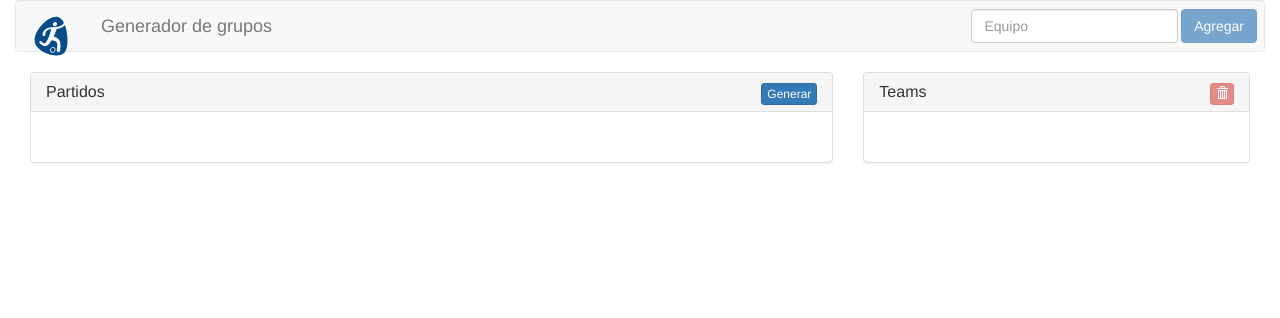
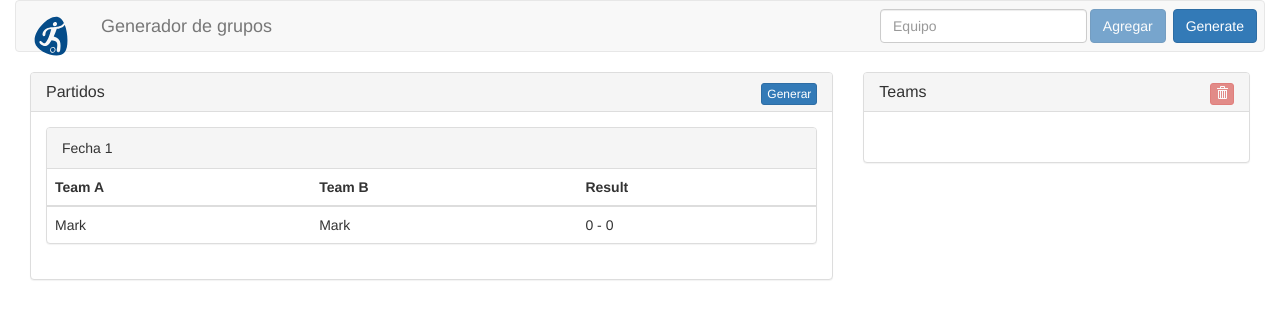
Before and after one commit to nsaid26/robin-tournament, an Angular app: page / in a window 1280 px wide. Shown: the top 318 px of the page. Built offline with nearby package versions, Linux system fonts and the light colour scheme.

Commit message:
Add matchList Component Add round-robin algorithm

```diff
--- a/src/app/app.component.html
+++ b/src/app/app.component.html
@@ -15,11 +15,17 @@
                style="margin-right: 0.2em;" />
       </div>
       <button type="button"
-              (click)="AddTeam(name.value)"
+              (click)="addTeam(name.value)"
               [disabled]="!team"
               class="btn btn-primary"
               style="margin-right: 0.5em">
         Agregar
+      </button>
+      <button type="button"
+              (click)="generateMatches()"
+              class="btn btn-primary"
+              style="margin-right: 0.5em">
+        Generate
       </button>
     </div>
   </nav>
--- a/src/app/app.component.ts
+++ b/src/app/app.component.ts
@@ -1,5 +1,6 @@
 import { Component, OnInit } from '@angular/core';
 import { Match } from './match.model';
+import { MatchDate } from './match-date.model';
 
 @Component({
   selector: 'app-root',
@@ -9,19 +10,44 @@ import { Match } from './match.model';
 export class AppComponent {
   team: string = '';
   teams: string[] = [];
-  matchs: Match[] = [];
+  dates: MatchDate[] = [];
 
-  AddTeam(name: string) {
+  addTeam(name: string) {
     this.teams.push(name);
     this.team = null;
   };
+
   onDelete(name: string): void {
     const index = this.teams.indexOf(name, 0);
     if (index > -1) {
       this.teams.splice(index, 1);
     }
   }
-  teamExist() {
-    return this.teams.indexOf(this.team) > -1;
+
+  generateMatches() {
+    let n = this.teams.length;
+    let rs = [];
+    let ps = this.teams.slice();
+
+    if (n % 2 === 1) {
+      ps.push("-1");
+      n += 1;
+    }
+    for (var j = 0; j < n - 1; j += 1) {
+      rs[j] = [];
+      for (var i = 0; i < n / 2; i += 1) {
+        if (ps[i] !== '-1' && ps[n - 1 - i] !== '-1') {
+          rs[j].push([ps[i], ps[n - 1 - i]]);
+        }
+      }
+      ps.splice(1, 0, ps.pop());
+    }
+    for (var d of rs) {
+      let date = new MatchDate();
+      for (var m of d)
+        date.matches.push(new Match(m[0], m[1]));
+      this.dates.push(date);
+    }
+    console.log(this.dates);
   }
 }
--- /dev/null
+++ b/src/app/match-date.model.ts
@@ -0,0 +1,6 @@
+import { Match } from "./match.model";
+
+export class MatchDate {
+  date: Date;
+  matches: Match[] = [];
+}
--- a/src/app/match-list/match-list.component.html
+++ b/src/app/match-list/match-list.component.html
@@ -8,7 +8,24 @@
     <h4 class="panel-title">Partidos</h4>
   </div>
   <div class="panel-body">
-    <div class="list-group">
+    <div class="panel panel-default">
+      <div class="panel-heading">Fecha 1</div>
+      <table class="table">
+        <thead>
+          <tr>
+            <th>Team A</th>
+            <th>Team B</th>
+            <th>Result</th>
+          </tr>
+        </thead>
+        <tbody>
+          <tr>
+            <td>Mark</td>
+            <td>Mark</td>
+            <td>0 - 0</td>
+          </tr>
+        </tbody>
+      </table>
     </div>
   </div>
 </div>
--- a/src/app/match-list/match-list.component.ts
+++ b/src/app/match-list/match-list.component.ts
@@ -1,15 +1,13 @@
-import { Component, OnInit } from '@angular/core';
+import { Component, Input } from '@angular/core';
+import { Match } from '../match.model';
 
 @Component({
   selector: 'match-list',
   templateUrl: './match-list.component.html',
   styleUrls: ['./match-list.component.css']
 })
-export class MatchListComponent implements OnInit {
+export class MatchListComponent {
+  @Input() matches: Match[];
 
   constructor() { }
-
-  ngOnInit() {
-  }
-
 }
--- a/src/app/match.model.ts
+++ b/src/app/match.model.ts
@@ -1,4 +1,8 @@
 export class Match {
   teamA: string;
   teamB: string;
+  constructor(teamA: string, teamB: string) {
+    this.teamA = teamA;
+    this.teamB = teamB;
+  }
 }
--- a/src/app/team-list/team-list.component.ts
+++ b/src/app/team-list/team-list.component.ts
@@ -1,4 +1,4 @@
-import { Component, OnInit, Input, Output, EventEmitter } from '@angular/core';
+import { Component, Input, Output, EventEmitter } from '@angular/core';
 
 @Component({
   selector: 'team-list',
@@ -8,7 +8,6 @@ import { Component, OnInit, Input, Output, EventEmitter } from '@angular/core';
 export class TeamListComponent {
   @Input() teams: string[];
   @Output() delete = new EventEmitter();
-
   selectedTeam: string;
 
   constructor() { }
```
